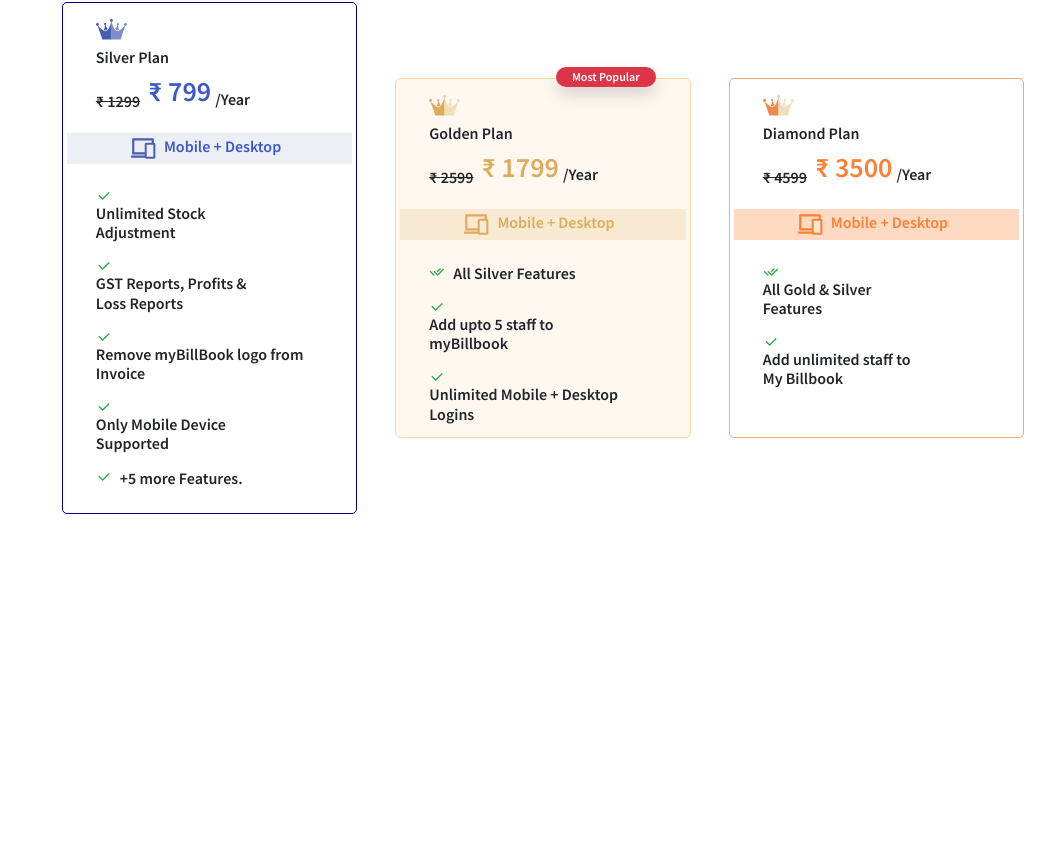
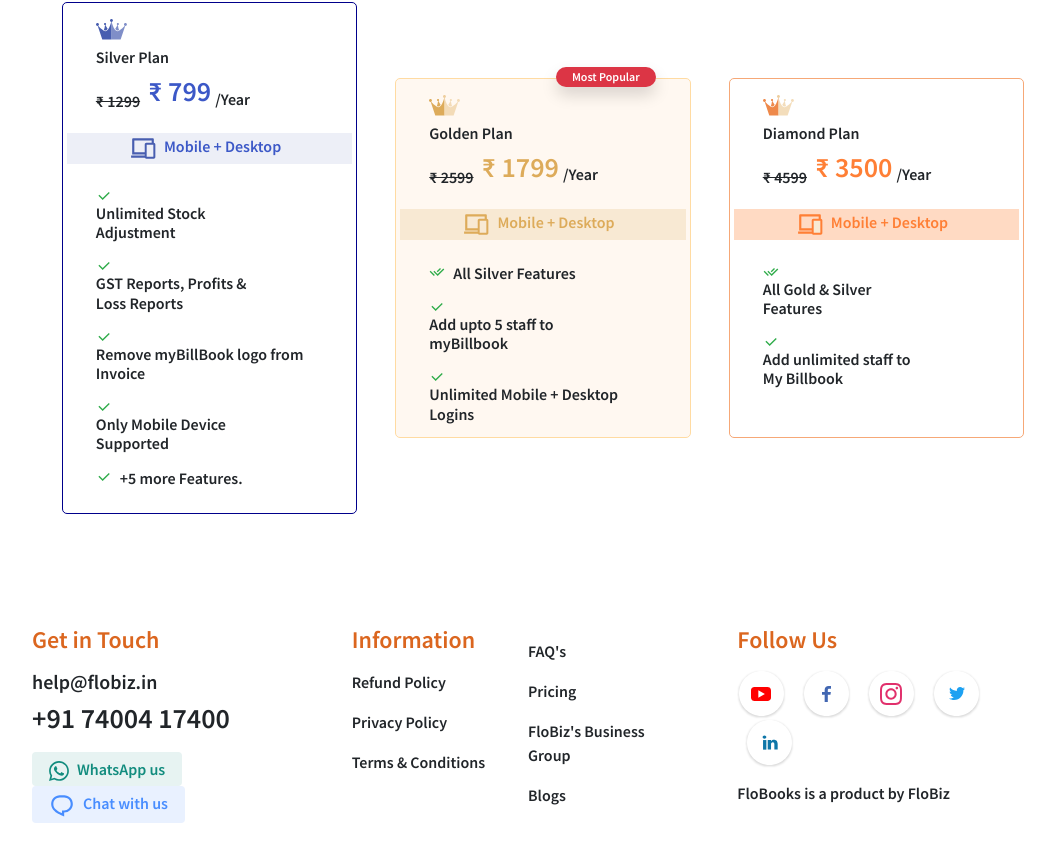
Before and after one commit to SakshamBejwani/bill-book, a React (Create React App) app: page / in a window 1280 px wide. Shown: the part 1219-2080 px from the top of the page, without its empty margins (97-1152 px from the left). Before the commit the page ends 1781 px from the top, so only its background shows below. Built offline with nearby package versions, Linux system fonts and the light colour scheme.

Commit message:
static final

```diff
--- a/src/App.css
+++ b/src/App.css
@@ -260,3 +260,14 @@
 .diamond-text{
   color: #ff7f35;
 }
+.whatsapp-button{
+  background-color: #E7F3F2;
+  color: #128C7E;
+}
+.chat-button{
+  background-color: #E9F1FF;
+  color: #488DFF;
+}
+.footer-title{
+  color: #DB661F;
+}
--- /dev/null
+++ b/src/components/Footer/Footer.jsx
@@ -0,0 +1,59 @@
+import React from 'react'
+
+function Footer() {
+  return (
+    <><div class="container-fluid pb-5">
+        <div class="row w-100 px-5">
+        <div class="row w-100 px-5 mt-5 d-flex justify-content-center">
+            <div class="col-4 px-5">
+                <div class="footer-title h4 fw-bold my-3">Get in Touch</div>
+                <div class="h5">help@flobiz.in</div>
+                <div class="h3">+91 74004 17400</div>
+                <div class="mt-3">
+                    <button type="button" class="btn px-3 py-1 mr-3 whatsapp-button">
+                            <img class="mr-2" src="icn_whatsapp.svg" alt="" />
+                            WhatsApp us
+                    </button>
+                    <button type="button" class="btn px-3 py-1 chat-button">
+                            <img class="mr-2" src="icn_chat with us.svg" alt="" />
+                            Chat with us
+                    </button>
+
+
+                </div>
+
+            </div>
+            <div class="col-2">
+                <div class="footer-title h4 fw-bold my-3">Information</div>
+                <p>Refund Policy</p>
+                <p>Privacy Policy</p>
+                <p>Terms & Conditions</p>
+            </div>
+            <div class="col-2 d-flex flex-column align-bottom justify-content-end">
+                <p>FAQ's</p>
+                <p>Pricing</p>
+                <p>FloBiz's Business Group</p>
+                <p>Blogs</p>
+            </div>
+            <div class="col-4 px-5">
+                <div class="footer-title h4 fw-bold my-3">Follow Us</div>
+                <div class="social">
+                    <img class="mr-2" src=" icn_youtube.svg" alt="" />
+                    <img class="mx-2" src=" icn_Facebook.svg" alt="" />
+                    <img class="mx-2" src=" icn_instagram.svg" alt="" />
+                    <img class="mx-2" src=" icn_Twitter.svg" alt="" />
+                    <img class="mx-2" src=" icn_linkedin.svg" alt="" />
+
+                </div>
+                <div class="my-3">
+                    <h6>FloBooks is a product by FloBiz</h6>
+                </div>
+            </div>
+        </div>
+        </div>
+        </div>
+    </>
+  )
+}
+
+export default Footer
--- a/src/pages/Dashboard/Form/Form.jsx
+++ b/src/pages/Dashboard/Form/Form.jsx
@@ -17,8 +17,8 @@
     const[date, setDate] =useState(today)
     const [itemArr, setItemArr] = useState(0)
 
-    var tempArr = []
-
+    var tempArr = ""
+    var tempData
     const save = () => {
 
         var itemObject = {
@@ -29,17 +29,18 @@
             'unit': unit,
             'date': date,
             };
-        tempArr.push(itemObject)
-        localStorage.setItem("itemArray", JSON.stringify(tempArr))
-        setItemArr(itemArr+1)
+
+
     }
 
     useEffect(()=>{
         console.log('local storage', localStorage.getItem("itemArray"))
-        var tempData = localStorage.getItem("itemArray")
+        console.log(data)
+        tempData = localStorage.getItem("itemArray")
+        console.log('Temp data', tempData)
         setData(JSON.parse(tempData))
         console.log('Use Effect', data)
-        tempArr.push(data)
+
         console.log('Temp arr from use effect', tempArr)
     },[itemArr])
 
@@ -80,7 +81,7 @@
                         <th className=""><strong>Date</strong></th>
                     </tr>
                 </thead>
-                    {data === [] ? (
+                    {data !== [] ? (
                         <>
                         <tbody>
                         <td colspan="12" className="text-center">
@@ -115,6 +116,7 @@
                              </>
 
                             )}
+
                         </tbody>
 
 
--- a/src/pages/Homepage/Homepage.jsx
+++ b/src/pages/Homepage/Homepage.jsx
@@ -3,6 +3,7 @@
 import Hero from './Hero/Hero.jsx'
 import Stats from './Stats/Stats.jsx'
 import Pricing from './Pricing/Pricing.jsx'
+import Footer from '../../components/Footer/Footer.jsx'
 function Homepage() {
   return (
     <>
@@ -10,7 +11,7 @@
         <Hero />
         <Stats />
         <Pricing />
-
+        <Footer />
     </>
   )
 }
```
